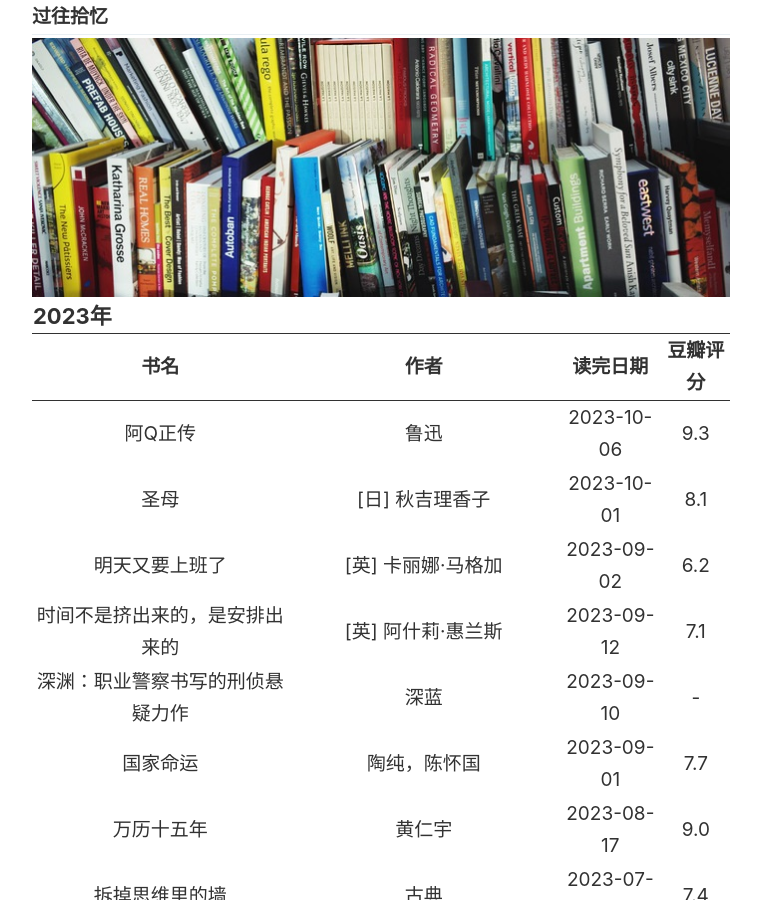
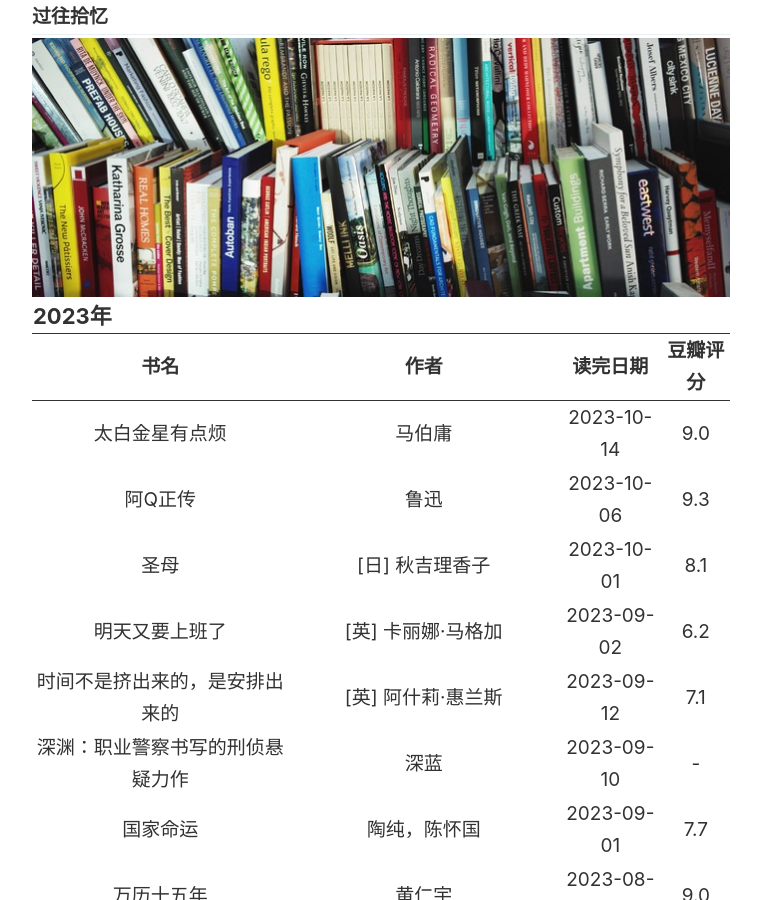
Before and after one commit to SWHL/SWHL.github.io, a Jekyll site: the page built from _pages/books.md, in a window 1280 px wide and 900 px high. Shown: the whole window, without its empty margins (259-1020 px from the left). Built offline with Jekyll 4.4.1, drawn with Linux system fonts in a browser that asks for light colours.

Commit message:
Update video and book

```diff
--- a/_pages/books.md
+++ b/_pages/books.md
@@ -16,6 +16,12 @@ image: "./images/pages/books.jpg"
         </tr>
 　　</thead>
     <tbody>
+    　　<tr>
+    　　　　　<td><a href="https://book.douban.com/subject/36328704/" target="_blank">太白金星有点烦</a></td>
+    　　　　　<td>马伯庸</td>
+    　　　　　<td>2023-10-14</td>
+    　　　　　<td>9.0</td>
+    　　</tr>
     　　<tr>
     　　　　　<td><a href="https://book.douban.com/subject/26639614/" target="_blank">阿Q正传</a></td>
     　　　　　<td>鲁迅</td>
```
Also changed, not shown: _pages/videos.md (+5 -0 lines).
